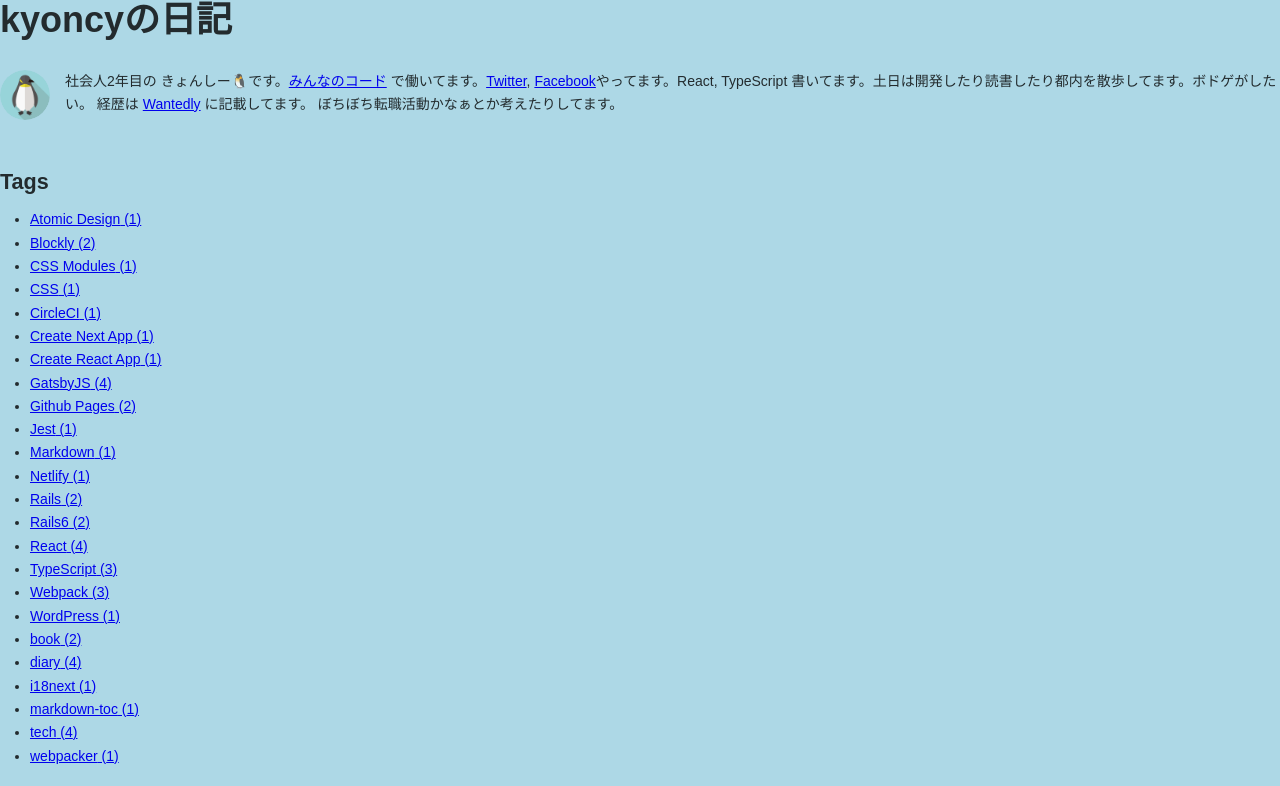
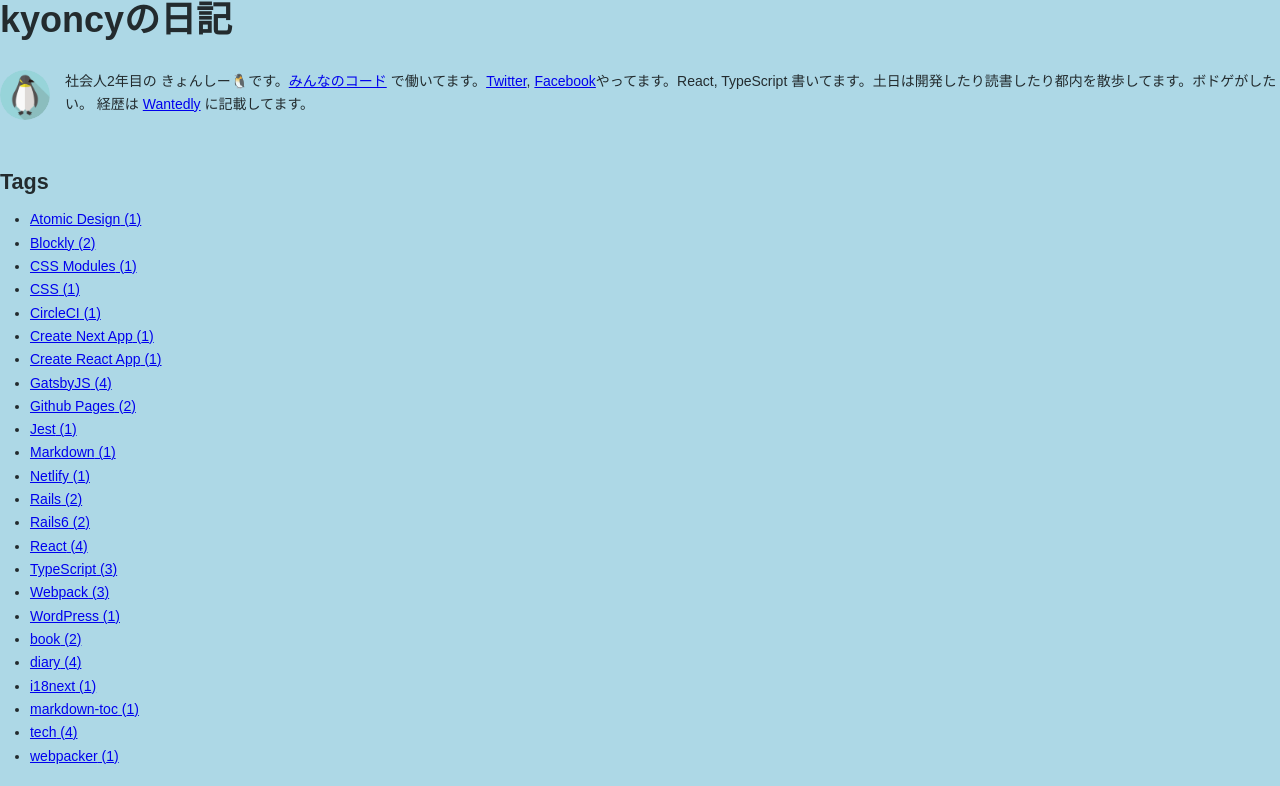
Before and after one commit to kyoncy/kyoncy-site, a Gatsby site: page /tags in a window 1280 px wide. Shown: the top 786 px of the page. Built offline with nearby package versions, Linux system fonts and the light colour scheme; Gatsby itself is replaced by a stand-in of ours; some packages are replaced by stand-ins of ours.

Commit message:
Update bio.js

```diff
--- a/src/components/bio.js
+++ b/src/components/bio.js
@@ -63,7 +63,6 @@ const Bio = () => {
         <a href={`https://facebook.com/${social.facebook}`} target={'_blank'} rel="noreferrer">Facebook</a>
         やってます。React, TypeScript 書いてます。土日は開発したり読書したり都内を散歩してます。ボドゲがしたい。
         経歴は <a href={`https://www.wantedly.com/users/83876160`} target={'_blank'} rel="noreferrer">Wantedly</a> に記載してます。
-        ぼちぼち転職活動かなぁとか考えたりしてます。
       </p>
     </div>
   )
```
